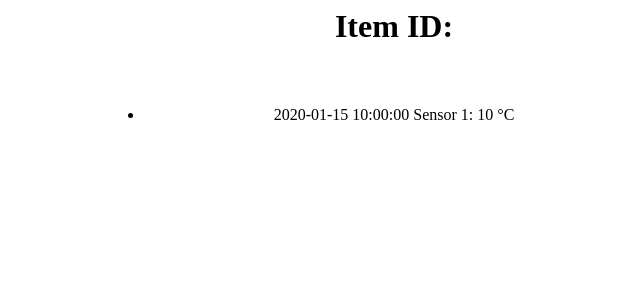
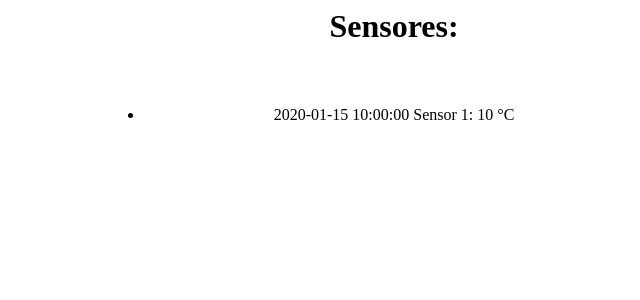
Before and after one commit to carlosarredondoc/TEL252-Proyecto, a FastAPI app: template templates/item.html in a window 1280 px wide. Shown: the top 300 px of the page, without its empty margins (246-886 px from the left). Run offline with FastAPI, Linux system fonts and the light colour scheme; the template is opened without the code that fills it: most values are stand-ins (such as "Sample title", 1, 10 or a date in 2020); parts of the project's set-up code (start-up, migrations or seed data) failed here and were passed over.

Commit message:
Dashboard semifuncional

```diff
--- a/main.py
+++ b/main.py
@@ -25,11 +25,11 @@ class Sensor(BaseModel):
 async def upload_data(sensor:Sensor):
     sensor.timestamp = datetime.now()
     json_compatible_item_data = jsonable_encoder(sensor)
-    data_sensor[len(data_sensor)] = json_compatible_item_data
+    data_sensor[sensor.id] = json_compatible_item_data
     return JSONResponse(content=json_compatible_item_data)
 
 @app.get("/", response_class=HTMLResponse)
-async def read_item(request: Request, ):
+async def read_item(request: Request):
     print(data_sensor)
     return templates.TemplateResponse("item.html", {"request": request, "data_sensor":data_sensor})
 
--- a/templates/item.html
+++ b/templates/item.html
@@ -1,11 +1,12 @@
 <html>
 <head>
-    <title>Sensores:</title>
+    <title>Sensores</title>
     <link href="{{ url_for('static', path='/styles.css') }}" rel="stylesheet">
 </head>
+<script src=""{{ url_for('static', path='/script.js') }}""></script>
 <body>
     <center>
-    <h1>Item ID:</h1>
+    <h1>Sensores:</h1>
     <ul id="sensores">
         {% for sensor in data_sensor %}
         <li>{{data_sensor[sensor].timestamp}} Sensor {{ data_sensor[sensor].id }}: {{data_sensor[sensor].temp}} °C</li>
```
Also changed, not shown: static/script.js (added).
